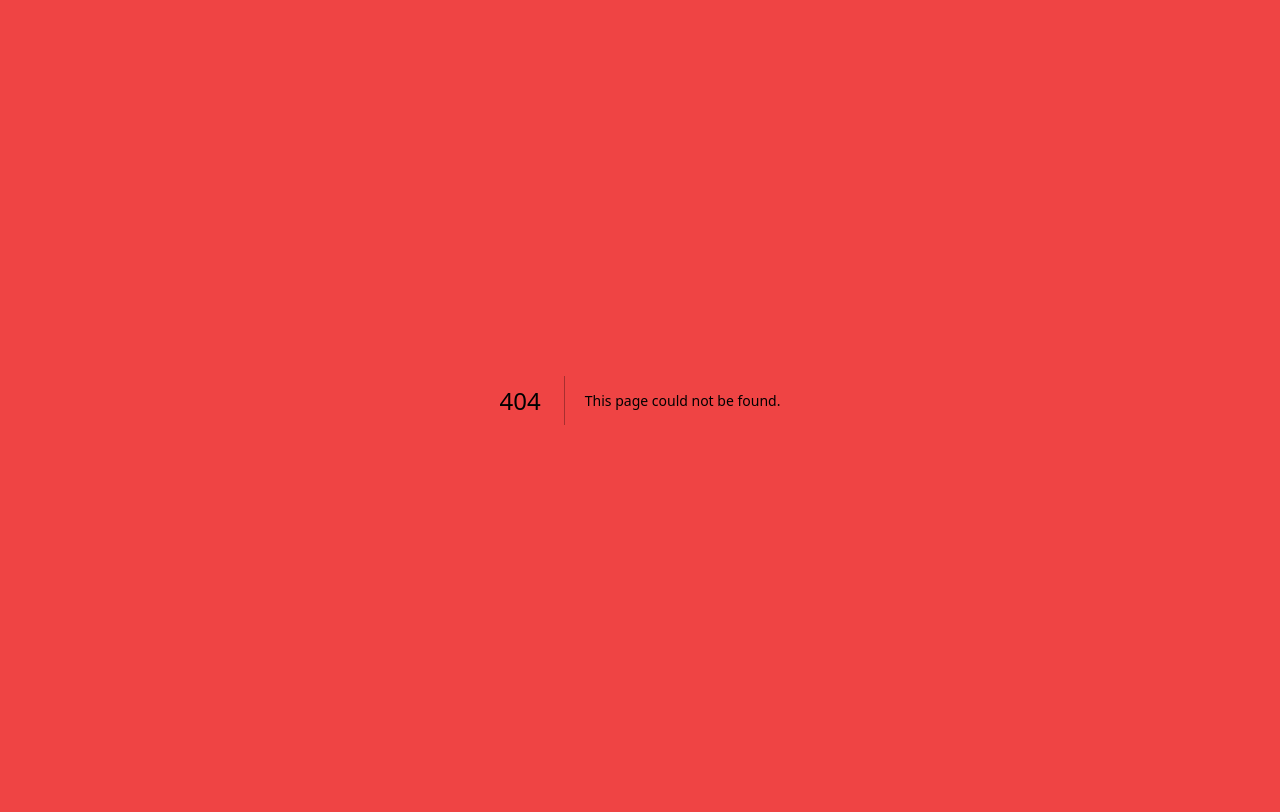
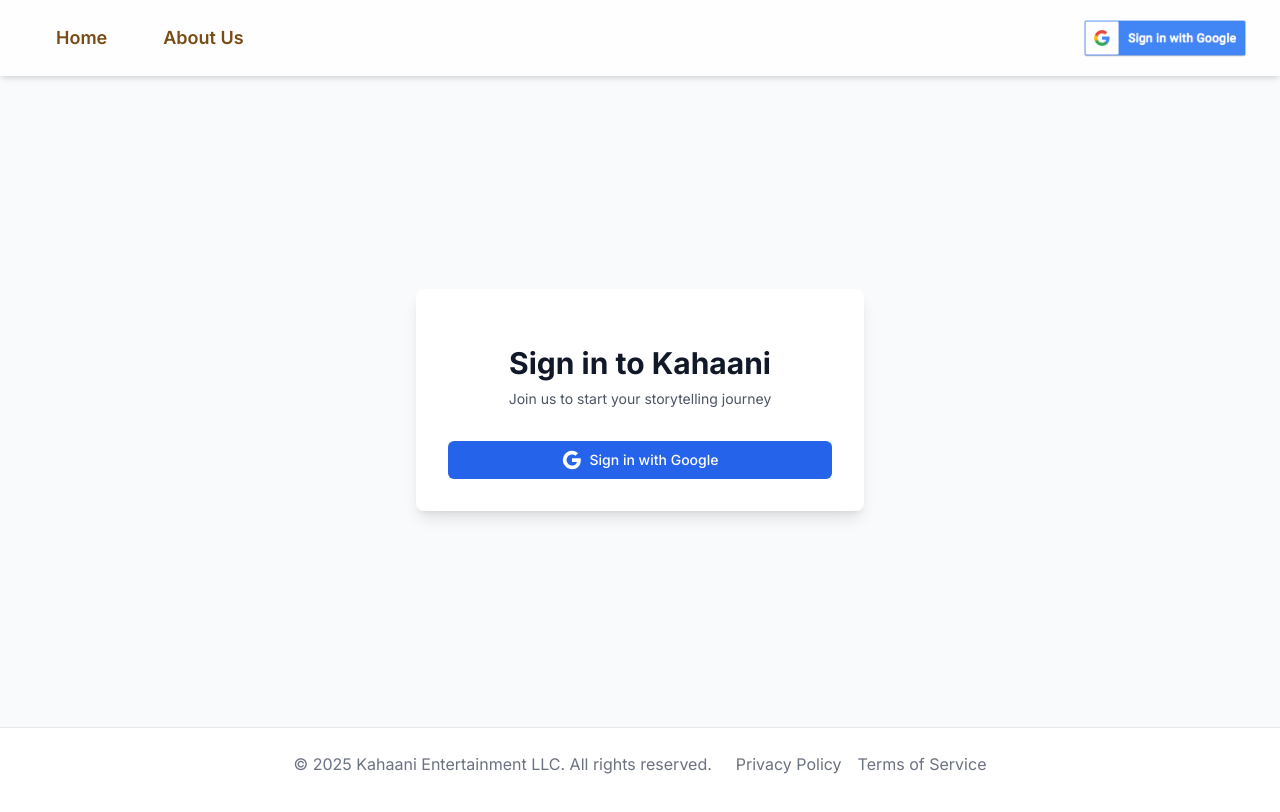
Before and after one commit to rkakkadkahaanigame/kahaaniwebsite, a Next.js app: page /sign-in in a window 1280 px wide. Before the commit this address had no page. Shown: the top 812 px of the page. Built offline with nearby package versions, Linux system fonts and the light colour scheme; no server answers.

Commit message:
UI: Centered titles and dates on policy pages, persistent header/footer, improved navigation

```diff
--- /dev/null
+++ b/app/about/page.tsx
@@ -0,0 +1,9 @@
+import AboutSection from "../components/AboutSection";
+
+export default function AboutPage() {
+  return (
+    <main className="flex flex-col items-center justify-center pt-32 px-4 min-h-screen bg-gray-50">
+      <AboutSection />
+    </main>
+  );
+}
--- a/app/components/Footer.tsx
+++ b/app/components/Footer.tsx
@@ -1,9 +1,15 @@
+import Link from "next/link";
+
 export default function Footer() {
   return (
-    <footer className="w-full text-center py-6 text-gray-500 bg-white border-t">
-      © 2024 Kahaanigame. All rights reserved. &nbsp;
-      <a href="/privacy-policy" className="hover:text-[#a86c2c]">Privacy Policy</a> |
-      <a href="/terms-of-service" className="hover:text-[#a86c2c]">Terms of Service</a>
+    <footer className="w-full text-center py-6 text-gray-500 bg-white border-t fixed bottom-0 left-0">
+      <div className="flex flex-col sm:flex-row items-center justify-center gap-2 sm:gap-6">
+        <span>© 2025 Kahaani Entertainment LLC. All rights reserved.</span>
+        <div className="flex gap-4">
+          <Link href="/privacy-policy" className="hover:text-[#a86c2c] transition-colors">Privacy Policy</Link>
+          <Link href="/terms-of-service" className="hover:text-[#a86c2c] transition-colors">Terms of Service</Link>
+        </div>
+      </div>
     </footer>
   );
 }
--- a/app/components/Header.tsx
+++ b/app/components/Header.tsx
@@ -1,14 +1,39 @@
+'use client';
 import Link from "next/link";
+import { useRouter } from "next/navigation";
+import { auth } from "@/lib/firebase";
+import { GoogleAuthProvider, signInWithPopup } from "firebase/auth";
 
 export default function Header() {
+  const router = useRouter();
+
+  const handleGoogleSignIn = async () => {
+    const provider = new GoogleAuthProvider();
+    try {
+      await signInWithPopup(auth, provider);
+      router.push("/"); // Redirect to home page after successful sign-in
+    } catch (error) {
+      console.error("Error signing in with Google:", error);
+    }
+  };
+
   return (
     <nav className="w-full flex items-center justify-between px-8 py-4 bg-white/80 shadow-md fixed top-0 left-0 z-40 backdrop-blur">
-      <div className="text-2xl font-bold text-[#7a4c15] tracking-wide">Kahaanigame</div>
-      <div className="flex gap-2 text-lg font-medium">
-        <Link href="/" className="px-4 py-2 rounded-full transition-all hover:bg-[#f7ecd7] hover:text-[#a86c2c]">Home</Link>
-        <Link href="/privacy-policy" className="px-4 py-2 rounded-full transition-all hover:bg-[#f7ecd7] hover:text-[#a86c2c]">Privacy Policy</Link>
-        <Link href="/terms-of-service" className="px-4 py-2 rounded-full transition-all hover:bg-[#f7ecd7] hover:text-[#a86c2c]">Terms of Service</Link>
+      <div className="flex items-center gap-6 ml-2">
+        <Link href="/" className="text-lg font-semibold text-[#7a4c15] px-4 py-2 rounded-full transition-all hover:bg-[#f7ecd7] hover:text-[#a86c2c]">Home</Link>
+        <Link href="/about" className="text-lg font-semibold text-[#7a4c15] px-4 py-2 rounded-full transition-all hover:bg-[#f7ecd7] hover:text-[#a86c2c]">About Us</Link>
       </div>
+      <button
+        onClick={handleGoogleSignIn}
+        style={{ background: "none", border: "none", padding: 0, cursor: "pointer" }}
+        className="flex items-center"
+      >
+        <img
+          src="/btn_google_signin_dark_normal_web.png"
+          alt="Sign in with Google"
+          style={{ height: 40 }}
+        />
+      </button>
     </nav>
   );
 }
--- a/app/layout.tsx
+++ b/app/layout.tsx
@@ -1,6 +1,8 @@
 import type { Metadata } from "next";
 import { Inter } from "next/font/google";
 import "./globals.css";
+import Header from "./components/Header";
+import Footer from "./components/Footer";
 
 const inter = Inter({
   subsets: ["latin"],
@@ -18,8 +20,10 @@
 }>) {
   return (
     <html lang="en">
-      <body className={`${inter.className} bg-red-500`}>
+      <body className={`${inter.className} min-h-screen pb-20`}>
+        <Header />
         {children}
+        <Footer />
       </body>
     </html>
   );
--- a/app/privacy-policy/page.tsx
+++ b/app/privacy-policy/page.tsx
@@ -4,8 +4,8 @@
   return (
     <div className="privacy-bg">
       <div className="privacy-card">
-        <h1>Privacy Policy</h1>
-        <p className="privacy-date">Last updated: {new Date().toLocaleDateString()}</p>
+        <h1 className="text-center">Privacy Policy</h1>
+        <p className="privacy-date text-center">Last updated: {new Date().toLocaleDateString()}</p>
         <section>
           <h2>1. Introduction</h2>
           <p>
--- /dev/null
+++ b/app/sign-in/page.tsx
@@ -0,0 +1,60 @@
+'use client';
+
+import { auth } from '@/lib/firebase';
+import { GoogleAuthProvider, signInWithPopup } from 'firebase/auth';
+import { useRouter } from 'next/navigation';
+
+export default function SignIn() {
+  const router = useRouter();
+
+  const handleGoogleSignIn = async () => {
+    const provider = new GoogleAuthProvider();
+    try {
+      await signInWithPopup(auth, provider);
+      router.push('/'); // Redirect to home page after successful sign-in
+    } catch (error) {
+      console.error('Error signing in with Google:', error);
+    }
+  };
+
+  return (
+    <div className="min-h-screen flex items-center justify-center bg-gray-50">
+      <div className="max-w-md w-full space-y-8 p-8 bg-white rounded-lg shadow-lg">
+        <div className="text-center">
+          <h2 className="mt-6 text-3xl font-bold text-gray-900">
+            Sign in to Kahaani
+          </h2>
+          <p className="mt-2 text-sm text-gray-600">
+            Join us to start your storytelling journey
+          </p>
+        </div>
+        <div className="mt-8">
+          <button
+            onClick={handleGoogleSignIn}
+            className="w-full flex items-center justify-center px-4 py-2 border border-transparent text-sm font-medium rounded-md text-white bg-blue-600 hover:bg-blue-700 focus:outline-none focus:ring-2 focus:ring-offset-2 focus:ring-blue-500"
+          >
+            <svg className="w-5 h-5 mr-2" viewBox="0 0 24 24">
+              <path
+                fill="currentColor"
+                d="M22.56 12.25c0-.78-.07-1.53-.2-2.25H12v4.26h5.92c-.26 1.37-1.04 2.53-2.21 3.31v2.77h3.57c2.08-1.92 3.28-4.74 3.28-8.09z"
+              />
+              <path
+                fill="currentColor"
+                d="M12 23c2.97 0 5.46-.98 7.28-2.66l-3.57-2.77c-.98.66-2.23 1.06-3.71 1.06-2.86 0-5.29-1.93-6.16-4.53H2.18v2.84C3.99 20.53 7.7 23 12 23z"
+              />
+              <path
+                fill="currentColor"
+                d="M5.84 14.09c-.22-.66-.35-1.36-.35-2.09s.13-1.43.35-2.09V7.07H2.18C1.43 8.55 1 10.22 1 12s.43 3.45 1.18 4.93l2.85-2.22.81-.62z"
+              />
+              <path
+                fill="currentColor"
+                d="M12 5.38c1.62 0 3.06.56 4.21 1.64l3.15-3.15C17.45 2.09 14.97 1 12 1 7.7 1 3.99 3.47 2.18 7.07l3.66 2.84c.87-2.6 3.3-4.53 6.16-4.53z"
+              />
+            </svg>
+            Sign in with Google
+          </button>
+        </div>
+      </div>
+    </div>
+  );
+}
--- a/app/terms-of-service/page.tsx
+++ b/app/terms-of-service/page.tsx
@@ -4,8 +4,8 @@
   return (
     <div className="privacy-bg">
       <div className="privacy-card">
-        <h1>Terms of Service</h1>
-        <p className="privacy-date">Last updated: {new Date().toLocaleDateString()}</p>
+        <h1 className="text-center">Terms of Service</h1>
+        <p className="privacy-date text-center">Last updated: {new Date().toLocaleDateString()}</p>
         <section>
           <h2>1. Acceptance of Terms</h2>
           <p>
```
